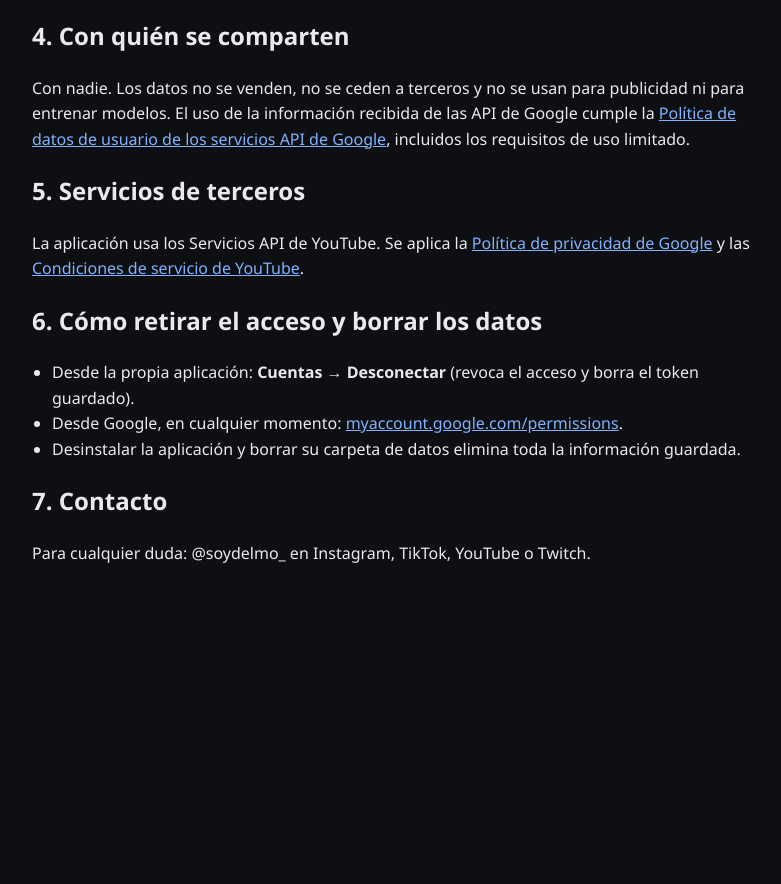
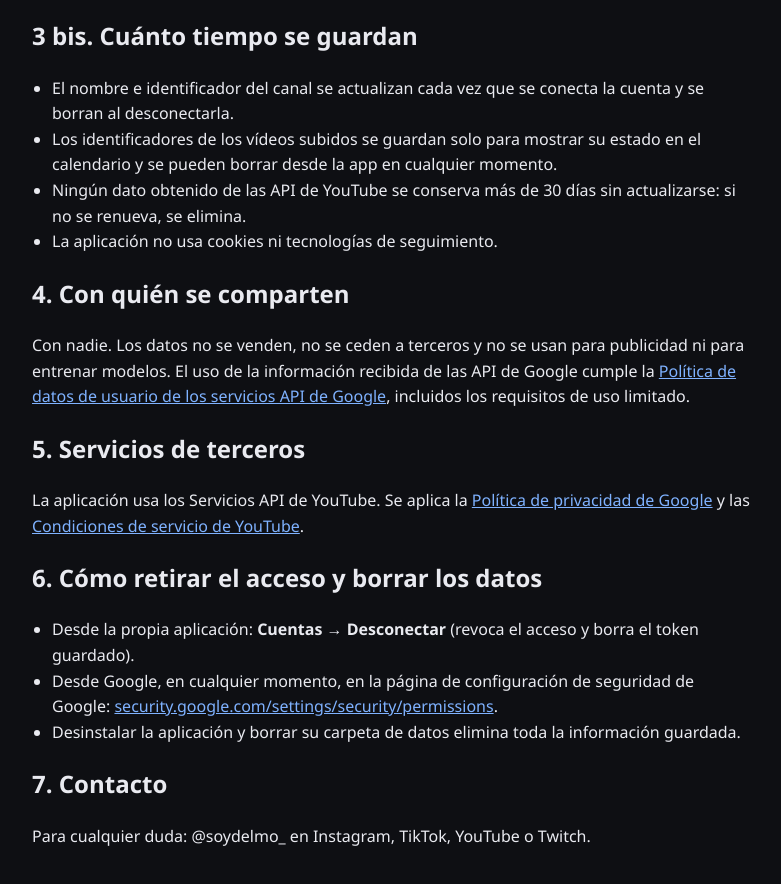
Before and after one commit to SoyDelmo8/soydelmo8.github.io, a plain HTML site: page privacidad.html in a window 1280 px wide. Shown: the part 786-1670 px from the top of the page, without its empty margins (248-1029 px from the left). Before the commit the page ends 1416 px from the top, so only its background shows below. Drawn offline with Linux system fonts and the light colour scheme.

Commit message:
Add files via upload

```diff
--- a/privacidad.html
+++ b/privacidad.html
@@ -42,6 +42,14 @@
       cuando el titular decide publicarlos.</li>
   </ul>
 
+  <h2>3 bis. Cuánto tiempo se guardan</h2>
+  <ul>
+    <li>El nombre e identificador del canal se actualizan cada vez que se conecta la cuenta y se borran al desconectarla.</li>
+    <li>Los identificadores de los vídeos subidos se guardan solo para mostrar su estado en el calendario y se pueden borrar desde la app en cualquier momento.</li>
+    <li>Ningún dato obtenido de las API de YouTube se conserva más de 30 días sin actualizarse: si no se renueva, se elimina.</li>
+    <li>La aplicación no usa cookies ni tecnologías de seguimiento.</li>
+  </ul>
+
   <h2>4. Con quién se comparten</h2>
   <p>
     Con nadie. Los datos no se venden, no se ceden a terceros y no se usan para publicidad ni para entrenar modelos.
@@ -60,7 +68,8 @@
   <h2>6. Cómo retirar el acceso y borrar los datos</h2>
   <ul>
     <li>Desde la propia aplicación: <b>Cuentas → Desconectar</b> (revoca el acceso y borra el token guardado).</li>
-    <li>Desde Google, en cualquier momento: <a href="https://myaccount.google.com/permissions">myaccount.google.com/permissions</a>.</li>
+    <li>Desde Google, en cualquier momento, en la página de configuración de seguridad de Google:
+      <a href="https://security.google.com/settings/security/permissions">security.google.com/settings/security/permissions</a>.</li>
     <li>Desinstalar la aplicación y borrar su carpeta de datos elimina toda la información guardada.</li>
   </ul>
 
```
Also changed, not shown: condiciones.html (+1 -1 lines), index.html (+5 -0 lines).
